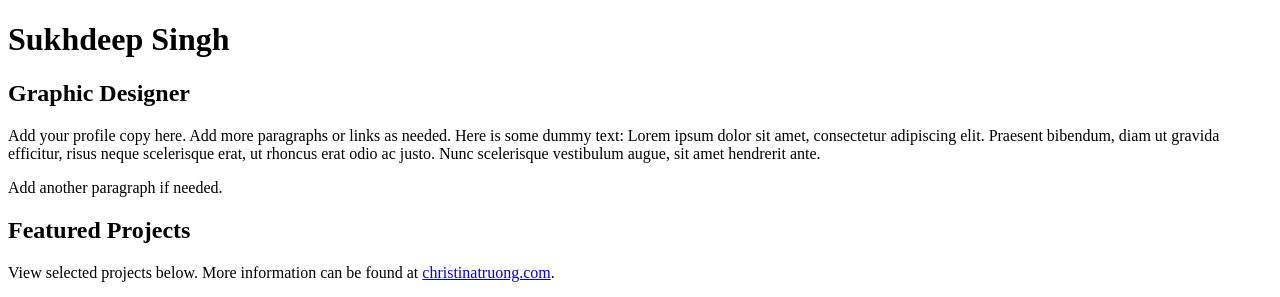
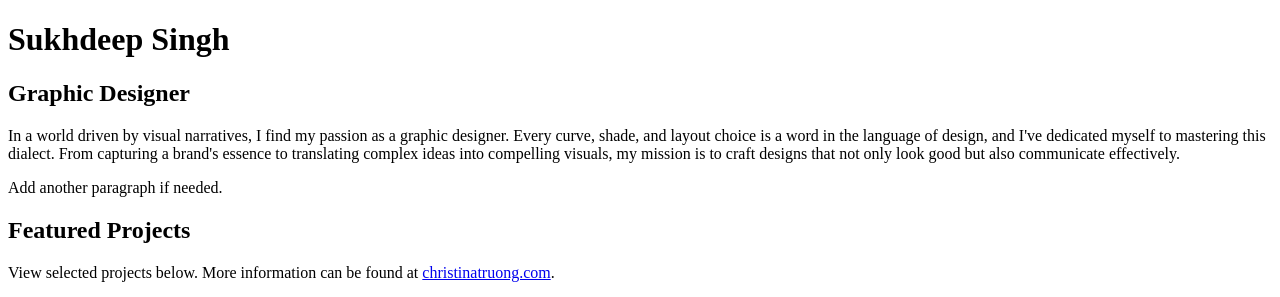
Before and after one commit to nic-dgl203-2023FA/assignment1a-2001sukh, a plain HTML site: page index.html in a window 1280 px wide. Shown: the top 297 px of the page. Drawn offline with Linux system fonts and the light colour scheme.

Commit message:
Change paragraph text according to myself

```diff
--- a/index.html
+++ b/index.html
@@ -12,7 +12,7 @@
         <h1>Sukhdeep Singh</h1>
         <h2>Graphic Designer</h2>
 
-        <p>Add your profile copy here. Add more paragraphs or links as needed. Here is some dummy text: Lorem ipsum dolor sit amet, consectetur adipiscing elit. Praesent bibendum, diam ut gravida efficitur, risus neque scelerisque erat, ut rhoncus erat odio ac justo. Nunc scelerisque vestibulum augue, sit amet hendrerit ante.</p>
+        <p>In a world driven by visual narratives, I find my passion as a graphic designer. Every curve, shade, and layout choice is a word in the language of design, and I've dedicated myself to mastering this dialect. From capturing a brand's essence to translating complex ideas into compelling visuals, my mission is to craft designs that not only look good but also communicate effectively. </p>
         <p>Add another paragraph if needed.</p>
       </header>
 
```
